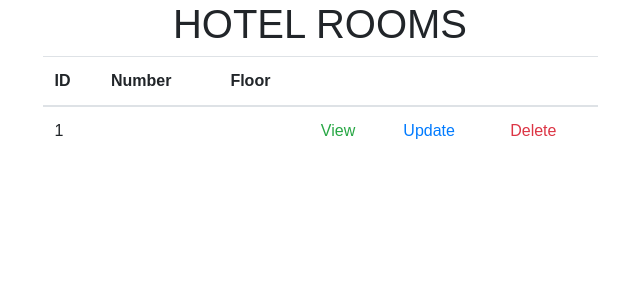
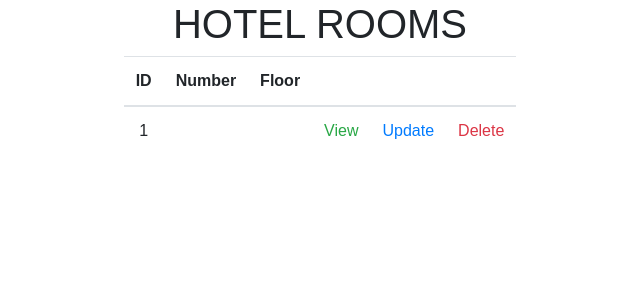
Before and after one commit to GerardoPagliarulo/php-hotel-crud, a PHP site: page / in a window 1280 px wide. Shown: the top 300 px of the page, without its empty margins (320-960 px from the left). Run offline with PHP 8.4, Linux system fonts and the light colour scheme; tables that the repository leaves empty or names only in its code hold one stand-in row (values such as "Sample post"); data that the repository does not hold is empty.

Commit message:
PHP - Hotel - CRUD

```diff
--- a/index.php
+++ b/index.php
@@ -3,9 +3,9 @@ include_once __DIR__ . '/partials/home/server.php';
 // Head
 include_once __DIR__ . '/partials/templates/head.php';
 // Header
-include_once __DIR__ . '/partials/templates/header.php';
+include_once __DIR__ . '/partials/home-templates/home-header.php';
 // Main
-include_once __DIR__ . '/partials/templates/main-content.php';
+include_once __DIR__ . '/partials/home-templates/home-main-content.php';
 // Footer
 include_once __DIR__ . '/partials/templates/footer.php';
 ?>
--- a/partials/templates/header.php
+++ b/partials/home-templates/home-header.php
@@ -1,7 +1,7 @@
-<!-- HEADER -->
+<!-- HOME HEADER -->
 <header>
         <div class="container">
-            <div class="title d-flex justify-content-center">
+            <div class="title text-center">
                 <h1>HOTEL ROOMS</h1>
             </div>
         </div>
--- a/partials/templates/main-content.php
+++ b/partials/home-templates/home-main-content.php
@@ -1,7 +1,7 @@
-<!-- MAIN CONTENT -->
+<!-- HOME MAIN CONTENT -->
 <main class="rooms">
-        <div class="container">
-            <div class="d-flex justify-content-center">
+        <div class="container text-center">
+            <div class="d-inline-flex">
                 <table class="table">
                     <thead>
                         <tr>
--- a/partials/templates/footer.php
+++ b/partials/templates/footer.php
@@ -1,4 +1,4 @@
-<!-- FOOTER -->
+<!-- HOME FOOTER -->
 <footer>
 </footer>
     <!-- JS -->
--- a/src/scss/main.scss
+++ b/src/scss/main.scss
@@ -3,4 +3,3 @@
 // PARTIALS
 @import 'partials/vars';
 @import 'partials/common';
-@import 'partials/main-content';
--- a/src/scss/partials/_main-content.scss
+++ /dev/null
@@ -1,5 +0,0 @@
-main {
-    table {
-        @include flex-b-50;
-    }
-}
```
Also changed, not shown: partials/show-templates/show-header.php (added, +8 -0 lines), partials/show-templates/show-main-content.php (added, +23 -0 lines), show.php (+5 -33 lines), assets/css/main.css, src/scss/partials/_header.scss (deleted).
